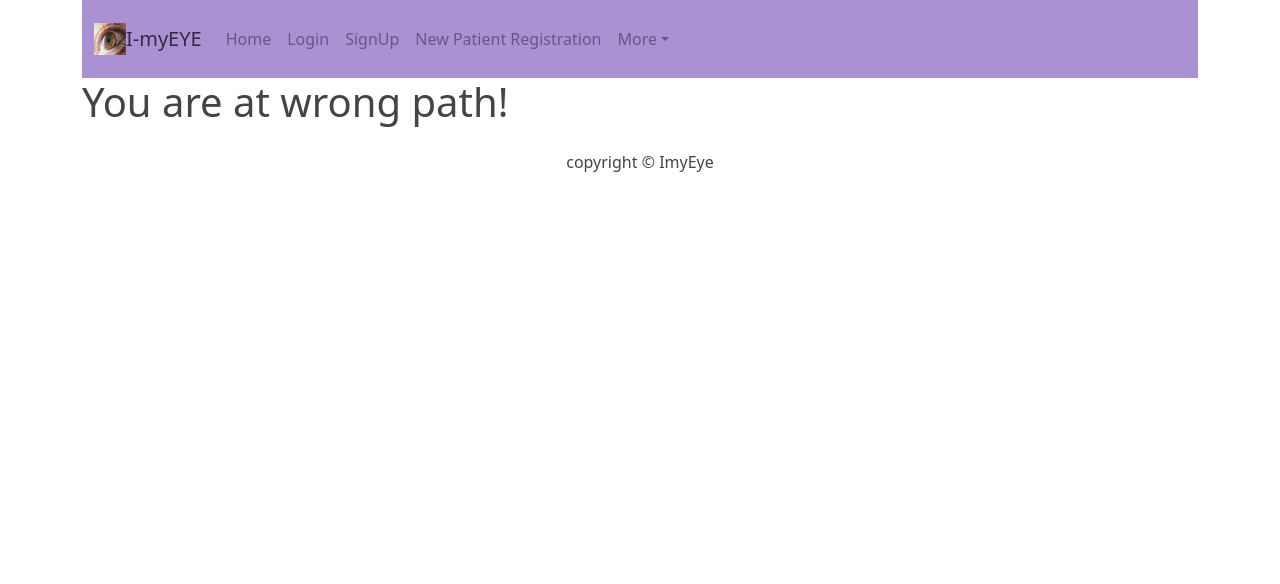
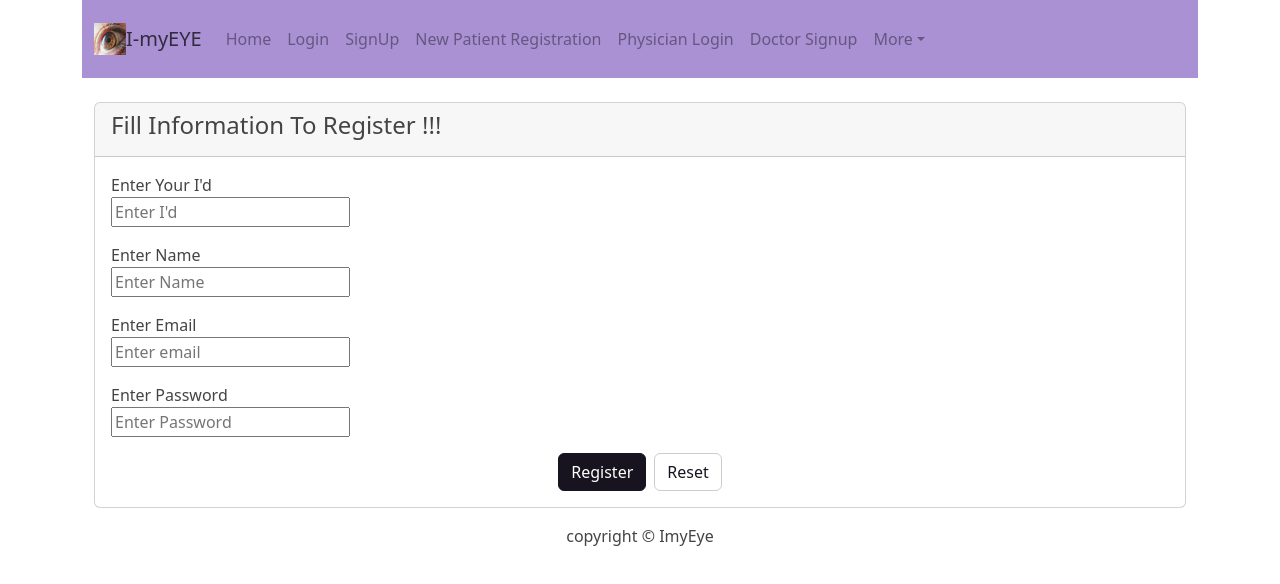
Before and after one commit to pilot-satyam/MedicalProject, a React (Create React App) app in the folder MedicalProjects/frontend/: page /doctorsignup in a window 1280 px wide. Shown: the top 584 px of the page. Built offline with nearby package versions, Linux system fonts and the light colour scheme.

Commit message:
Doc Signup and Login added

```diff
--- a/MedicalProjects/frontend/src/App.js
+++ b/MedicalProjects/frontend/src/App.js
@@ -3,6 +3,8 @@ import './App.css';
 import 'bootstrap/dist/css/bootstrap.min.css';
 import {BrowserRouter,Routes,Route} from 'react-router-dom'
 import Login from './pages/Login';
+import PhysicianLogin from './pages/PhysicianLogin';
+import DoctorSignup from './pages/DoctorSignup';
 import Signup from './pages/Signup';
 import Home from './pages/Home';
 import { Container } from 'react-bootstrap';
@@ -19,7 +21,9 @@ function App() {
     <Route path="/login" element= {<Login />} />
     <Route path ="/signup" element={<Signup />} />
     <Route path="/services" element={<Services />} />
+    <Route path="/physicianlogin" element={<PhysicianLogin />} />
     <Route path ="/patientForm" element ={<FormForPatient />} />
+    <Route path="/doctorsignup" element={<DoctorSignup />} />
     <Route path= "*" element ={<ErrorPage />}></Route>
   </Routes>
   </BrowserRouter>
--- a/MedicalProjects/frontend/src/Components/CustomNavbar.jsx
+++ b/MedicalProjects/frontend/src/Components/CustomNavbar.jsx
@@ -18,6 +18,8 @@ const CustomNavbar =()=> {
                 <Nav.Link href="/login"> Login </Nav.Link>
                 <Nav.Link href="/signup">SignUp</Nav.Link>
             <Nav.Link href="/patientForm">New Patient Registration</Nav.Link>
+            <Nav.Link href='/physicianlogin'>Physician Login</Nav.Link>
+            <Nav.Link href='doctorsignup'>Doctor Signup</Nav.Link>
             <NavDropdown title="More" id="basic-nav-dropdown">
               <NavDropdown.Item href="/services">Services</NavDropdown.Item>
               <NavDropdown.Item href="#action/3.2">
--- /dev/null
+++ b/MedicalProjects/frontend/src/pages/DoctorSignup.js
@@ -0,0 +1,103 @@
+import React, { useEffect } from "react";
+import Base from "../Components/Base";
+import {Button, Card,CardHeader,Container, FormGroup,CardBody,Form} from 'reactstrap'
+import {Row,Col} from 'react-bootstrap'
+import { useState } from "react";
+
+
+const DoctorSignup = () =>{
+
+    const[data,setData] = useState({
+        name:'',
+        email:'',
+        password:'',
+      })
+
+      const[error,setError] = useState({
+        errors : {},
+        // to check error hai ki nahi hai
+        isError : false
+      })
+// it will run only when the data is changed
+      useEffect(()=>{
+       console.log(data);
+      },[data])
+
+     //submitting the form, so that preventing the page from getting reloaded after the form is submitted
+ const submitForm = (event) =>{
+    event.preventDefault()
+    console.log(data);
+ }
+
+     //dynamically setting the values
+    const handleChange = (event,property)=>{
+        // console.log("name changed");
+        //here name will be override by new value
+        // setData({...data,name:event.target.value})
+        setData({...data,[property] : event.target.value});
+        }
+
+    return(
+        <Base>
+       <Container>
+        <Row className="mt-4">
+            <Col sm={{size:6}}>
+            <Card>
+            <CardHeader>
+               <h4> Fill Information To Register !!! </h4>
+            </CardHeader>
+        <CardBody>
+            <Form>
+
+                <FormGroup>
+                    <label for="id">Enter Your I'd</label>
+                    <br></br>
+                    <input type="text"
+                    placeholder="Enter I'd"
+                    invalid="true"
+                    id="id"
+                    onChange={(e)=>handleChange(e,'id')}
+                    value = {data.id}></input>
+                </FormGroup>
+
+                <FormGroup>
+                    <label for="name">Enter Name</label>
+                    <br></br>
+                    <input type="text"
+                    placeholder="Enter Name"
+                    invalid="true"
+                    id="name"
+                    onChange= {(e)=>handleChange(e,'name')}
+                    value = {data.name}></input>
+                </FormGroup>
+
+                <FormGroup>
+                    <label for="email">Enter Email</label> <br></br>
+                    <input type="email" placeholder="Enter email" invalid="true" id="name"
+                    onChange= {(e)=>handleChange(e,'email')}
+                    value = {data.email}></input>
+                </FormGroup>
+
+                <FormGroup>
+                    <label for="password">Enter Password</label> <br></br>
+                    <input type="password" placeholder="Enter Password" invalid="true" id="password"
+                    onChange= {(e)=>handleChange(e,'password')}
+                    value = {data.password}></input>
+                </FormGroup>
+
+                <Container className="text-center">
+            <Button color="dark">Register</Button>
+            <Button color="secondary" className="ms-2" type="reset" value="Reset">Reset</Button>
+          </Container>
+
+            </Form>
+
+        </CardBody>
+        </Card>
+            </Col>
+        </Row>
+       </Container>
+        </Base>
+    );
+}
+export default DoctorSignup
--- /dev/null
+++ b/MedicalProjects/frontend/src/pages/PhysicianLogin.js
@@ -0,0 +1,44 @@
+import {Button, Card,CardHeader,Container, FormGroup,CardBody,Form} from 'reactstrap'
+import {Row,Col} from 'react-bootstrap'
+import React, { useState } from "react";
+import Base from "../Components/Base";
+
+const PhysicianLogin = () =>{
+    return(
+        <Base>
+        <Container>
+          <Row className='mt-4'>
+             <Col sm={{
+                 size:6,
+                 offset:2
+             }}>
+                 <Card>
+                     <CardHeader>
+                         <h3>Hey Amazing Doc, <br></br>Login Here</h3>
+                     </CardHeader>
+                     <CardBody>
+                         <Form>
+                             <FormGroup>
+                                 <label for="email"> Enter Email</label> <br></br>
+                                 <input type="text" id="email"></input>
+                             </FormGroup>
+
+                             <FormGroup>
+                                 <label for="password"> Enter Password</label> <br></br>
+                                 <input type="password" id="password"></input>
+                             </FormGroup>
+                     <Container className='text-center'>
+                         <Button color="dark" outline>Login</Button>
+                         <Button className='ms-2' color='secondary' outline>Reset</Button>
+                     </Container>
+                         </Form>
+                     </CardBody>
+                 </Card>
+
+             </Col>
+          </Row>
+        </Container>
+         </Base>
+    );
+}
+export default PhysicianLogin
```
